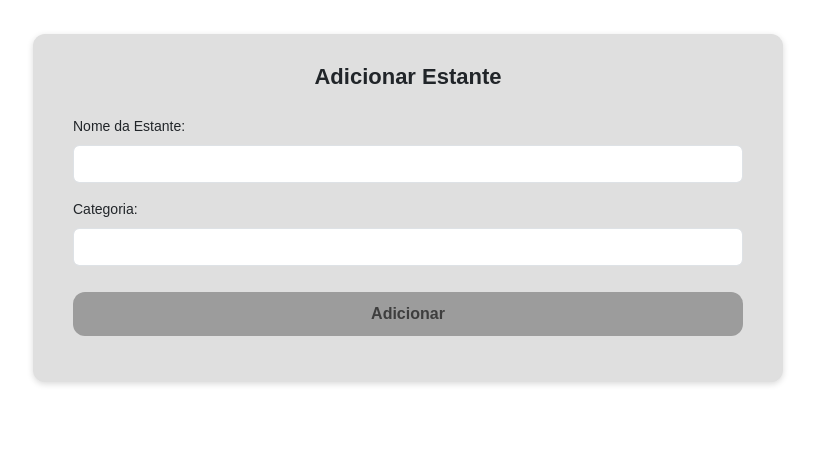
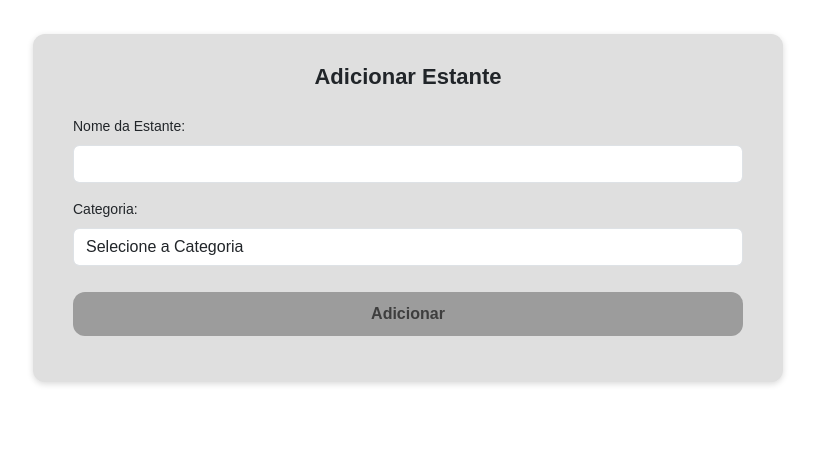
Before and after one commit to LuconhaOliveira/tccLogistica, a Flask app: page /pagina/cadastro_estante in a window 1280 px wide. Shown: the part 212-666 px from the top of the page, without its empty margins (232-1047 px from the left). Run offline with Flask 3, Linux system fonts and the light colour scheme; data that the repository does not hold is empty; some web fonts are replaced.

Commit message:
MODIFY: implementação de jinja

```diff
--- a/templates/pagina_estante.html
+++ b/templates/pagina_estante.html
@@ -59,8 +59,14 @@
             <div class="mb-3">
                 <label for="exampleInputCategory" class="form-label">Categoria:</label>
                 <!-- name: backend do adicionar categoria -->
-                <select name="add-category" class="form-control"></select>
-                <div id="categoryHelp" class="form-text"></div>
+
+                <select name="cod_categoria" class="form-control">
+                    <option value="" disabled selected>Selecione a Categoria</option>
+                    {% for categorias in categoria %}
+                    <option value="{{categorias.cod_categoria}}">{{categorias.nome}}</option>
+                    {% endfor %}
+                </select>
+
             </div>
 
             <div class="mb-3 form-check">
```
